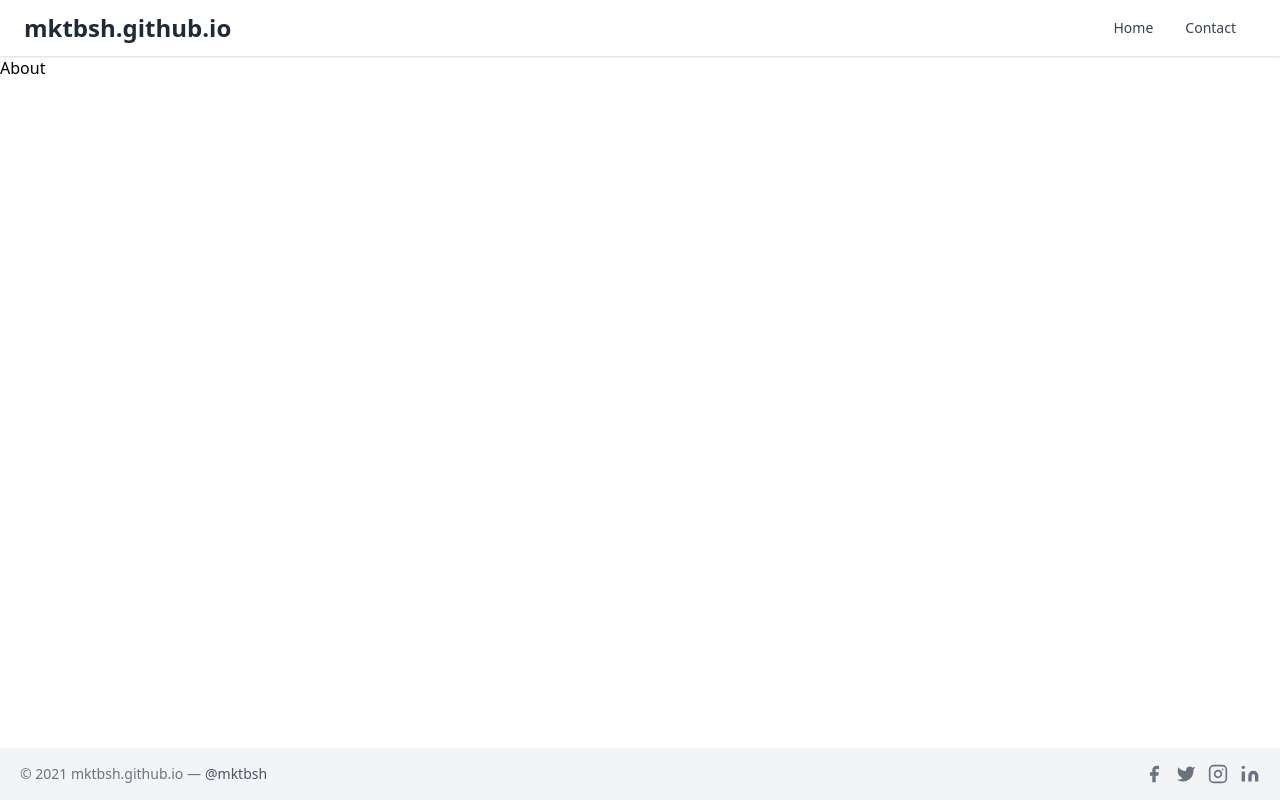
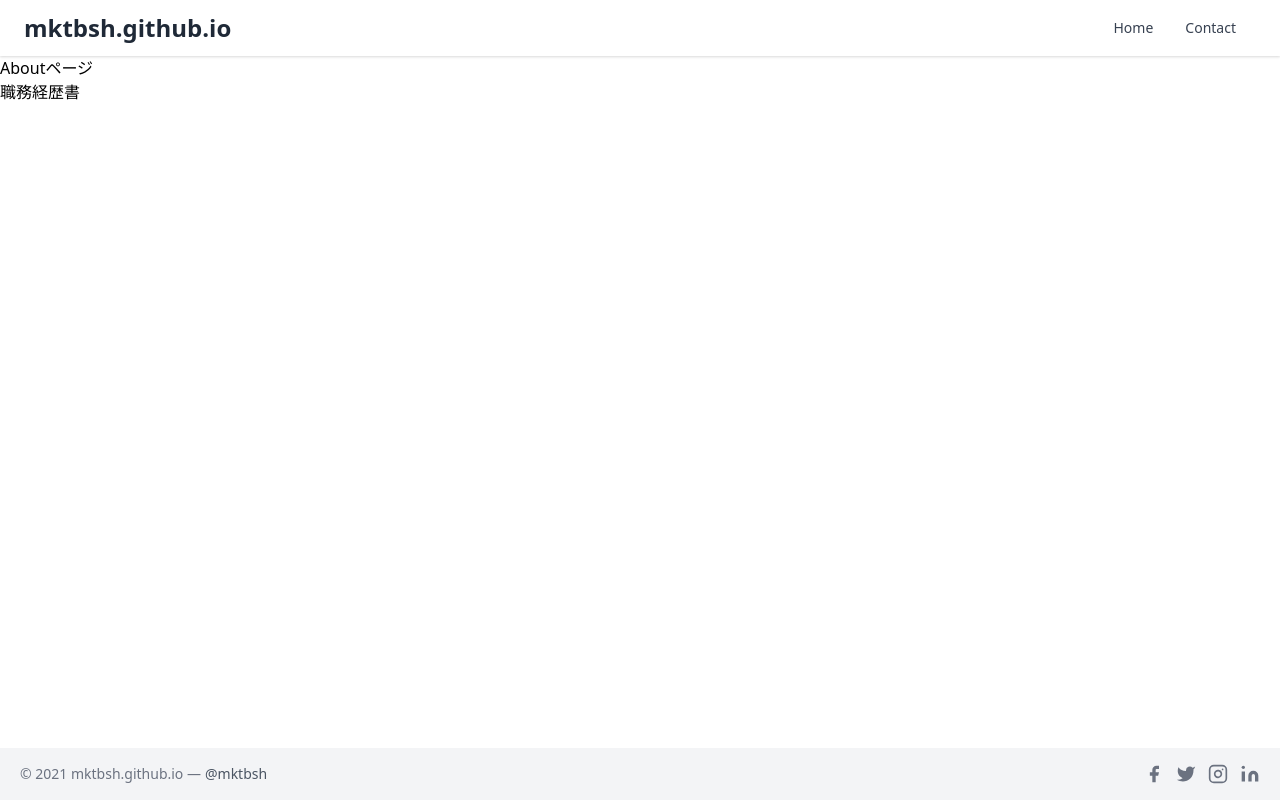
Before and after one commit to mktbsh/mktbsh.github.io, a Next.js app: page /about in a window 1280 px wide. Built offline with nearby package versions, Linux system fonts and the light colour scheme.

Commit message:
Aboutページを分割
- About配下に/resumeを追加

```diff
--- a/src/pages/about.tsx
+++ /dev/null
@@ -1,34 +0,0 @@
-// import fs from "fs";
-
-// import { NextPage, GetStaticProps } from "next";
-// import "zenn-content-css";
-// import markdownToHtml from "zenn-markdown-html";
-
-// type StaticProps = {
-//   about: string;
-// };
-
-// const About: NextPage<StaticProps> = ({ about }) => {
-//   return (
-//     <article
-//       className="znc mx-auto my-8 w-10/12"
-//       dangerouslySetInnerHTML={{ __html: about }}
-//     />
-//   );
-// };
-
-// export const getStaticProps: GetStaticProps = async () => {
-//   const content = fs.readFileSync(process.cwd() + "/docs/about.md", "utf8");
-//   const about = await markdownToHtml(content);
-//   return {
-//     props: {
-//       about: about,
-//     },
-//   };
-// };
-
-const About = () => {
-  return <h1>About</h1>;
-};
-
-export default About;
--- /dev/null
+++ b/src/pages/about/index.tsx
@@ -0,0 +1,18 @@
+import Link from "next/link";
+
+const About = () => {
+  return (
+    <section>
+      <h1>Aboutページ</h1>
+      <ul>
+        <li>
+          <Link href="/about/resume">
+            <a>職務経歴書</a>
+          </Link>
+        </li>
+      </ul>
+    </section>
+  );
+};
+
+export default About;
--- /dev/null
+++ b/src/pages/about/resume.tsx
@@ -0,0 +1,29 @@
+import { NextPage, GetStaticProps } from "next";
+import "zenn-content-css";
+import markdownToHtml from "zenn-markdown-html";
+
+type StaticProps = {
+  about: string;
+};
+
+const Resume: NextPage<StaticProps> = ({ about }) => {
+  return (
+    <article
+      className="znc mx-auto my-8 w-10/12"
+      dangerouslySetInnerHTML={{ __html: about }}
+    />
+  );
+};
+
+export const getStaticProps: GetStaticProps = async () => {
+  const response = await fetch(`${process.env.resumeUrl}`);
+  const markdownText = await response.text();
+  const about = await markdownToHtml(markdownText);
+  return {
+    props: {
+      about: about,
+    },
+  };
+};
+
+export default Resume;
```
